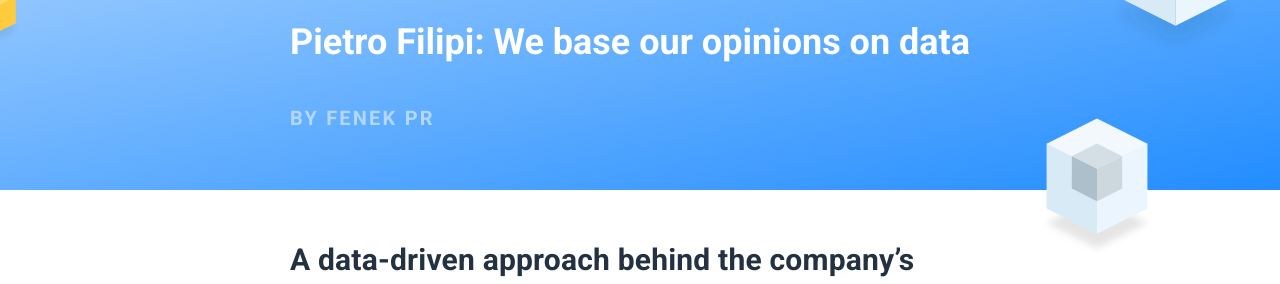
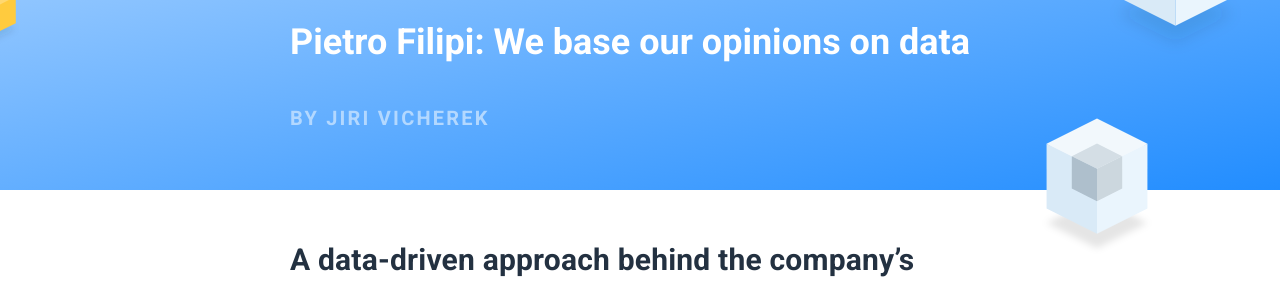
Before and after one commit to keboola/website, a Jekyll site: the page built from _customer-stories/pietro-filipi-we-base-our-opinions-on-data.md, in a window 1280 px wide and 900 px high. Shown: the part 203-487 px from the top of the window. Built offline with Jekyll 4.4.1, drawn with Linux system fonts in a browser that asks for light colours; nearby versions of some CDN libraries.

Commit message:
Update from Forestry.io Martin Karasek updated _customer-stories/pietro-filipi-we-base-our-opinions-on-data.md

```diff
--- a/_customer-stories/pietro-filipi-we-base-our-opinions-on-data.md
+++ b/_customer-stories/pietro-filipi-we-base-our-opinions-on-data.md
@@ -2,7 +2,7 @@
 title: 'Pietro Filipi: We base our opinions on data'
 layout: post-case-study
 date: 2018-11-29 10:42:23 +0000
-author: Fenek PR
+author: Jiri Vicherek
 background-image: "/uploads/pietroBack.jpg"
 logo: "/uploads/pietro_logo.jpg"
 
```
